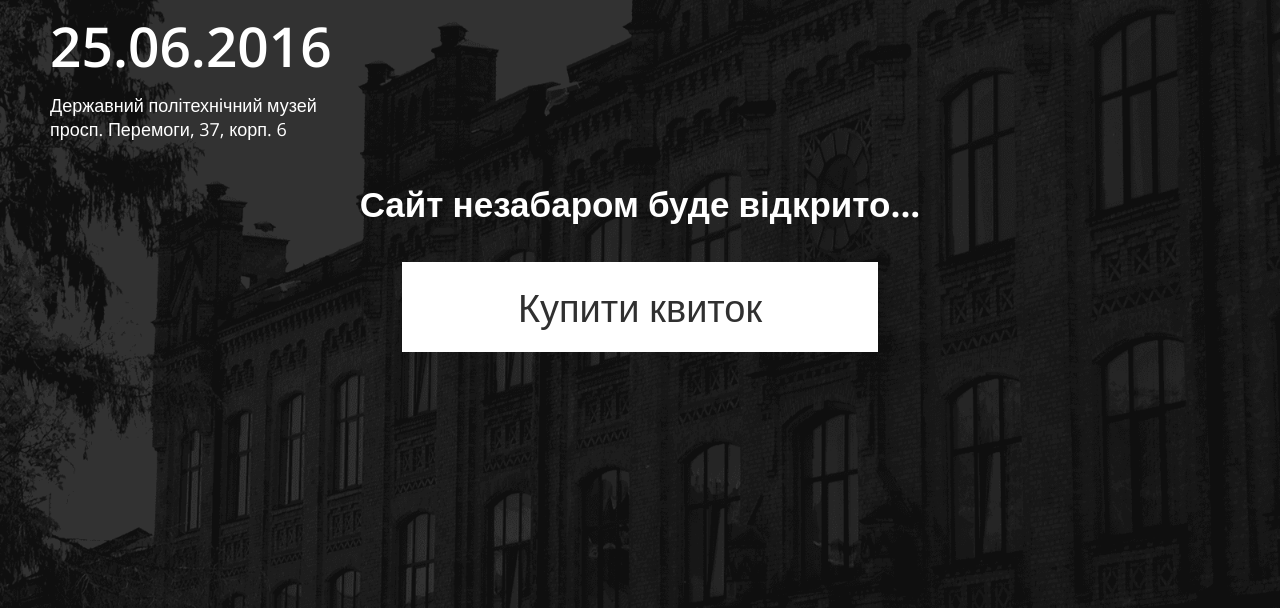
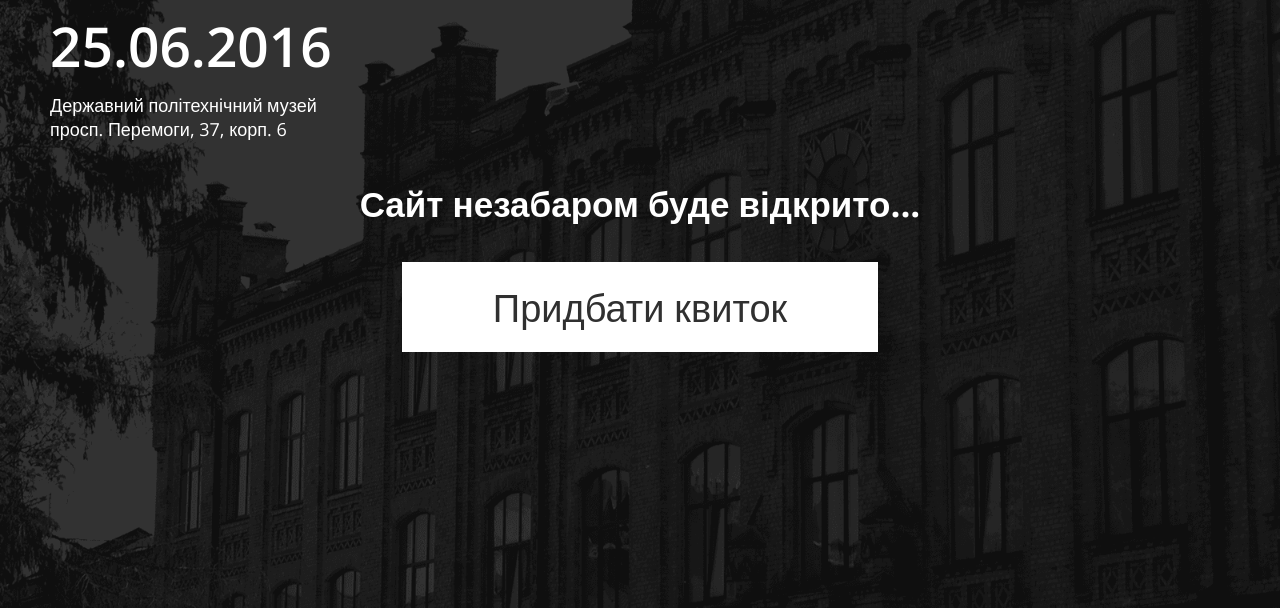
Before and after one commit to itkpi/tedx-soon, a website: page index.html in a window 1280 px wide. Shown: the part 192-800 px from the top of the page. Drawn offline with nearby package versions, Linux system fonts and the light colour scheme.

Commit message:
Change buy button text

```diff
--- a/index.html
+++ b/index.html
@@ -41,7 +41,7 @@
 </header>
 <section class="soon">
 	<h2>Сайт незабаром буде відкрито...</h2>
-	<a href="https://tickets.itkpi.pp.ua/campaigns/tedx-kpi/tickets/" class="buy">Купити квиток</a>
+	<a href="https://tickets.itkpi.pp.ua/campaigns/tedx-kpi/tickets/" class="buy">Придбати квиток</a>
 </section>
 </body>
 </html>
```
